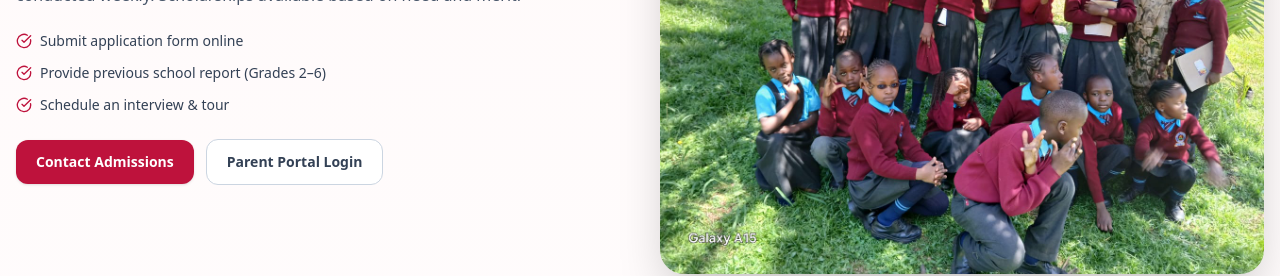
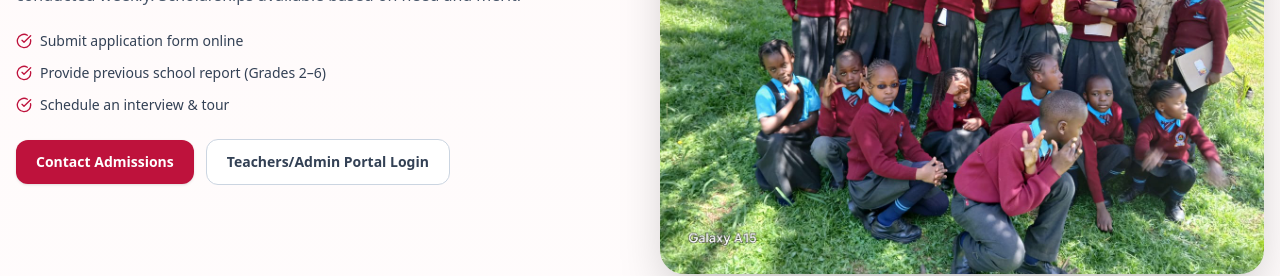
Before and after one commit to jonesobure/jubilant-journeys-academy, a React (Vite) app: page / in a window 1280 px wide. Shown: the part 2520-2796 px from the top of the page. Built offline with nearby package versions, Linux system fonts and the light colour scheme.

Commit message:
Update App.jsx

```diff
--- a/src/App.jsx
+++ b/src/App.jsx
@@ -344,7 +344,7 @@ export default function App() {
               </ul>
               <div className="mt-6 flex flex-wrap items-center gap-3">
                 <a href="#contact" className="inline-flex items-center rounded-xl bg-rose-700 px-5 py-3 text-sm font-semibold text-white shadow hover:bg-rose-800">Contact Admissions</a>
-                <button onClick={() => setShowLogin(true)} className="inline-flex items-center rounded-xl border border-slate-300 bg-white px-5 py-3 text-sm font-semibold text-slate-700 hover:border-rose-400 hover:text-rose-700">Parent Portal Login</button>
+                <button onClick={() => setShowLogin(true)} className="inline-flex items-center rounded-xl border border-slate-300 bg-white px-5 py-3 text-sm font-semibold text-slate-700 hover:border-rose-400 hover:text-rose-700">Teachers/Admin Portal Login</button>
               </div>
             </div>
             <div className="relative">
```
